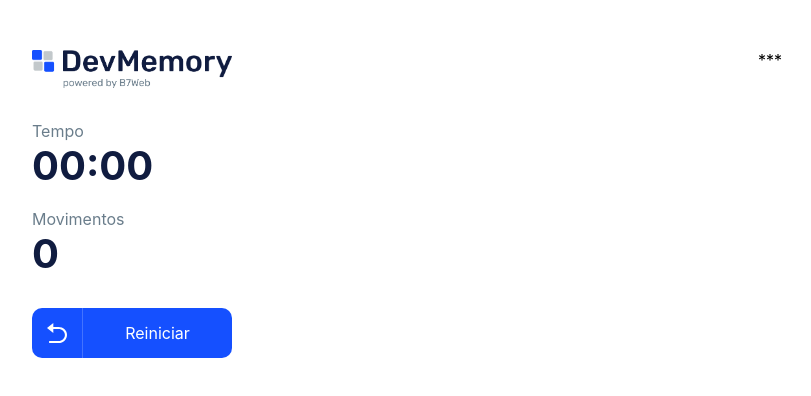
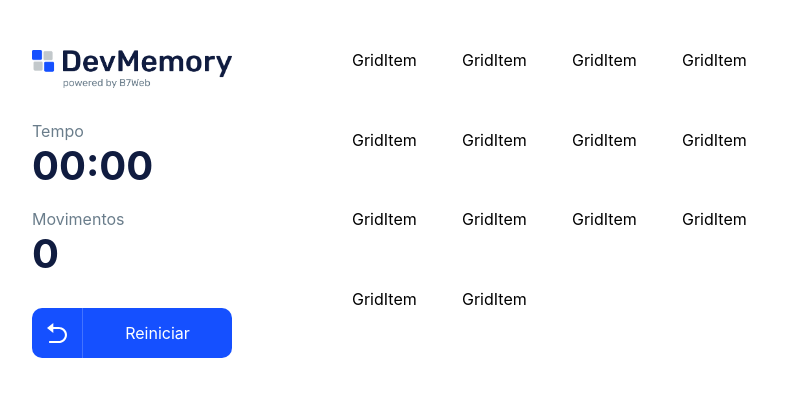
Before and after one commit to luizsantos85/react-memory, a React (Create React App) app: page / in a window 1280 px wide. Shown: the top 396 px of the page, without its empty margins (233-1044 px from the left). Built offline with nearby package versions, Linux system fonts and the light colour scheme; the HTML template or start-up script is replaced by a standard one.

Commit message:
implementacao dos dados, implementando o griditem

```diff
--- a/src/App.styles.ts
+++ b/src/App.styles.ts
@@ -49,3 +49,10 @@
       margin: 0 20px;
    }
 `;
+
+export const Grid = styled.div`
+   display: grid;
+   grid-template-columns: repeat(4,1fr);
+   gap:10px;
+   width: 430px;
+`;
--- a/src/App.tsx
+++ b/src/App.tsx
@@ -1,12 +1,54 @@
 import * as C from './App.styles';
-import { InfoItem } from './components/InfoItem'
-import {ButtonItem} from './components/ButtonItem'
+import { useEffect, useState } from 'react';
+import { InfoItem } from './components/InfoItem';
+import { ButtonItem } from './components/ButtonItem';
 import LogoImage from './assets/devmemory_logo.png';
 import Restart from './svgs/restart.svg';
+import { GridItemType } from './types/GridItemType';
+import { items } from './data/items';
+import { GridItem } from './components/GridItem';
 
 function App() {
+   const [playing, setPlaying] = useState<boolean>(false);
+   const [timeElapsed, setTimeElapsed] = useState<number>(0);
+   const [moveCount, setMoveCount] = useState<number>(0);
+   const [shownCount, setShowncount] = useState<number>(0);
+   const [gridItems, setGridItems] = useState<GridItemType[]>([]);
 
-   const ResetAndCreateGrid = () =>{}
+   useEffect(() => ResetAndCreateGrid(), []);
+
+   const ResetAndCreateGrid = () => {
+      //passo 1 - resetar o jogo
+      setTimeElapsed(0);
+      setMoveCount(0);
+      setShowncount(0);
+
+      //passo 2 - criar o grid e começar o jogo
+      //cria grid vazio
+      let tmpGrid: GridItemType[] = [];
+      for (let i = 0; i < items.length * 2; i++) {
+         tmpGrid.push({
+            item: null,
+            shown: false,
+            permanentShown: false,
+         });
+      }
+
+      //preencher o grid
+      for (let w = 0; w < 2; w++) {
+         for (let i = 0; i < items.length; i++) {
+            let pos = -1;
+            while (pos < 0 || tmpGrid[pos].item !== null) {
+               pos = Math.floor(Math.random() * (items.length * 2));
+            }
+            tmpGrid[pos].item = i;
+         }
+      }
+
+      setGridItems(tmpGrid);
+
+      setPlaying(true);
+   };
 
    return (
       <C.Container>
@@ -16,15 +58,24 @@
             </C.LogoLink>
 
             <C.InfoArea>
-               <InfoItem label='Tempo' value="00:00"/>
-               <InfoItem label='Movimentos' value="0"/>
+               <InfoItem label="Tempo" value="00:00" />
+               <InfoItem label="Movimentos" value="0" />
             </C.InfoArea>
 
-
-            <ButtonItem label="Reiniciar" icon={Restart} onClick={ResetAndCreateGrid}/>
+            <ButtonItem
+               label="Reiniciar"
+               icon={Restart}
+               onClick={ResetAndCreateGrid}
+            />
          </C.Info>
 
-         <C.GridArea>***</C.GridArea>
+         <C.GridArea>
+            <C.Grid>
+               {gridItems.map((item,index) => (
+                  <GridItem />
+               ))}
+            </C.Grid>
+         </C.GridArea>
       </C.Container>
    );
 }
--- /dev/null
+++ b/src/components/GridItem/index.tsx
@@ -0,0 +1,7 @@
+import React from 'react'
+
+export const GridItem = () => {
+  return (
+    <div>GridItem</div>
+  )
+}
--- /dev/null
+++ b/src/components/GridItem/styles.ts
@@ -0,0 +1 @@
+import styled from 'styled-components'
--- /dev/null
+++ b/src/data/items.ts
@@ -0,0 +1,17 @@
+import android from '../svgs/android.svg';
+import caminhao from '../svgs/caminhao.svg';
+import disney from '../svgs/disney.svg';
+import estrela from '../svgs/estrela.svg';
+import b7web from '../svgs/b7.svg';
+import gasolina from '../svgs/gasolina.svg';
+import moto from '../svgs/moto.svg';
+
+export const items = [
+   { name: 'android', icon: android },
+   { name: 'caminhao', icon: caminhao },
+   { name: 'disney', icon: disney },
+   { name: 'estrela', icon: estrela },
+   { name: 'b7web', icon: b7web },
+   { name: 'gasolina', icon: gasolina },
+   { name: 'moto', icon: moto },
+];
--- /dev/null
+++ b/src/types/GridItemType.ts
@@ -0,0 +1,5 @@
+export type GridItemType = {
+    item: number | null;
+    shown: boolean;
+    permanentShown: boolean;
+}
```
